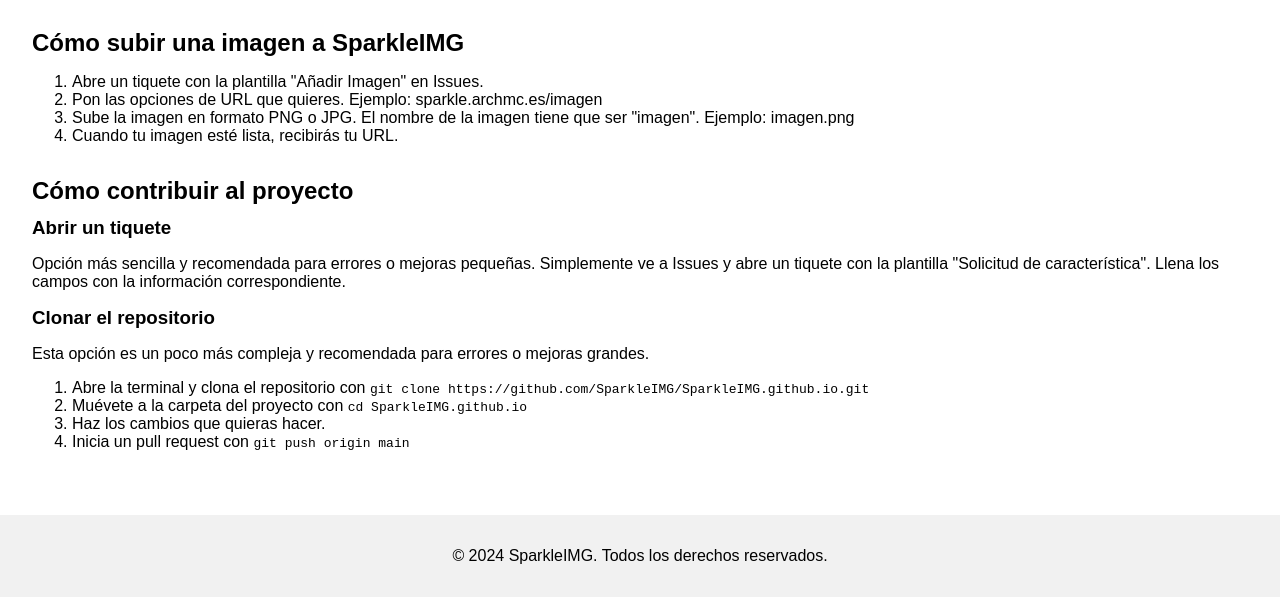
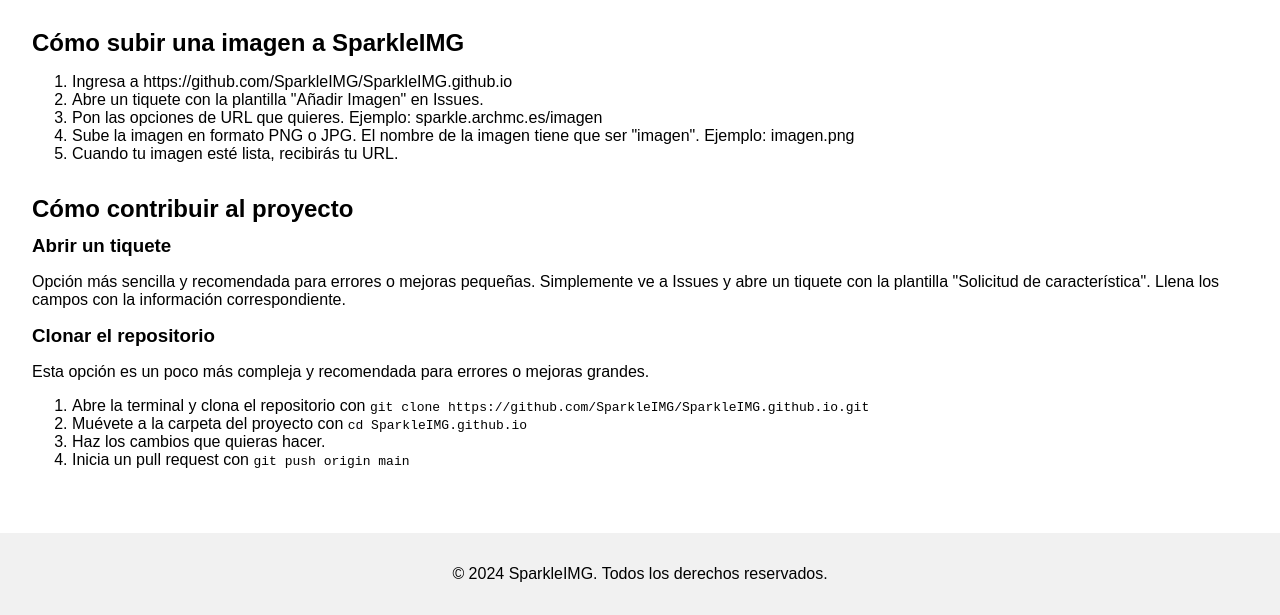
Before and after one commit to SparkleIMG/SparkleIMG.github.io, a plain HTML site: page index.html in a window 1280 px wide. Shown: the part 228-843 px from the top of the page. Drawn offline with Linux system fonts and the light colour scheme.

Commit message:
Update index.html

```diff
--- a/index.html
+++ b/index.html
@@ -18,6 +18,7 @@
         <section class="how-to-upload">
             <h2>Cómo subir una imagen a SparkleIMG</h2>
             <ol>
+                <li>Ingresa a https://github.com/SparkleIMG/SparkleIMG.github.io</li>
                 <li>Abre un tiquete con la plantilla "Añadir Imagen" en Issues.</li>
                 <li>Pon las opciones de URL que quieres. Ejemplo: sparkle.archmc.es/imagen</li>
                 <li>Sube la imagen en formato PNG o JPG. El nombre de la imagen tiene que ser "imagen". Ejemplo: imagen.png</li>
```
